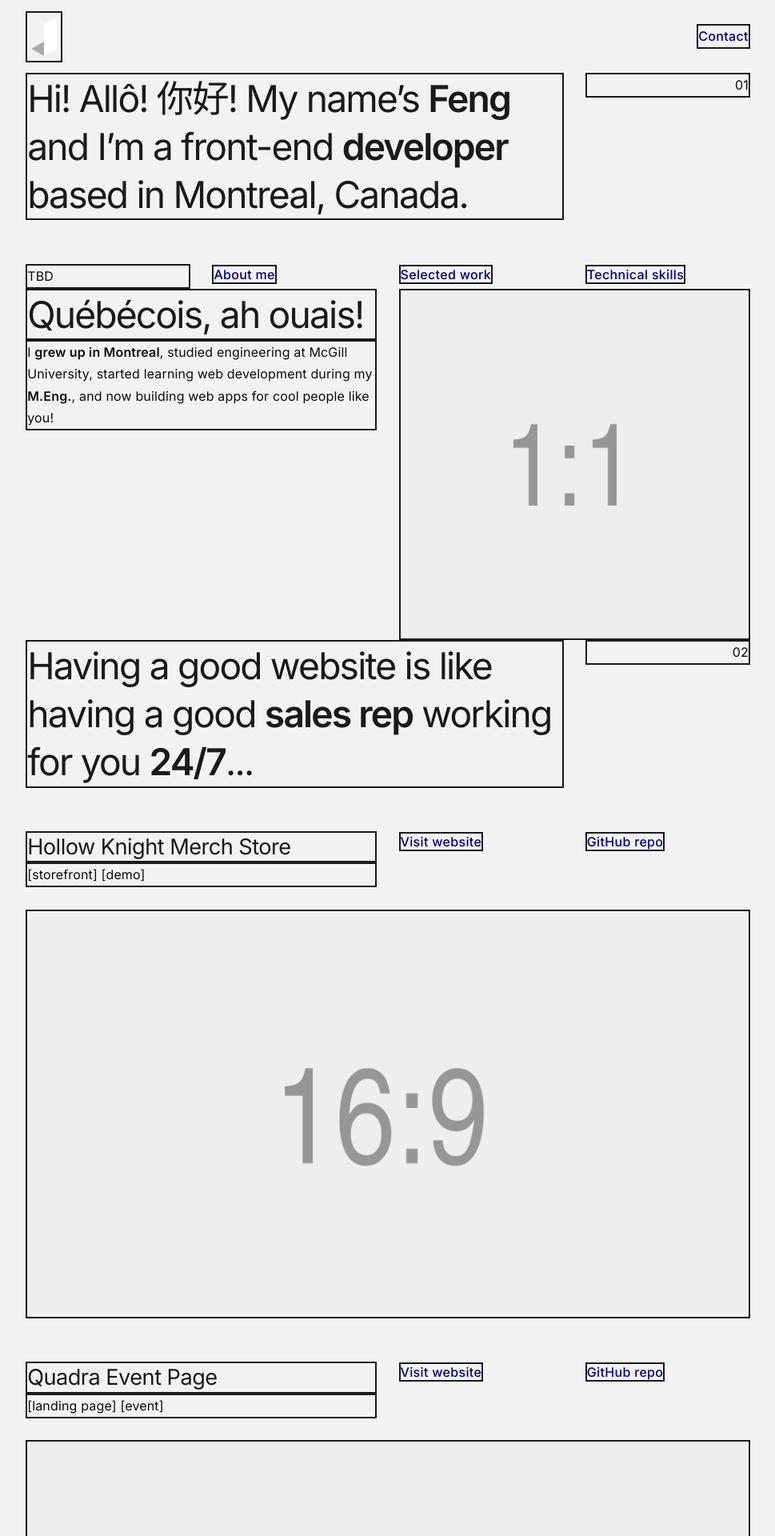
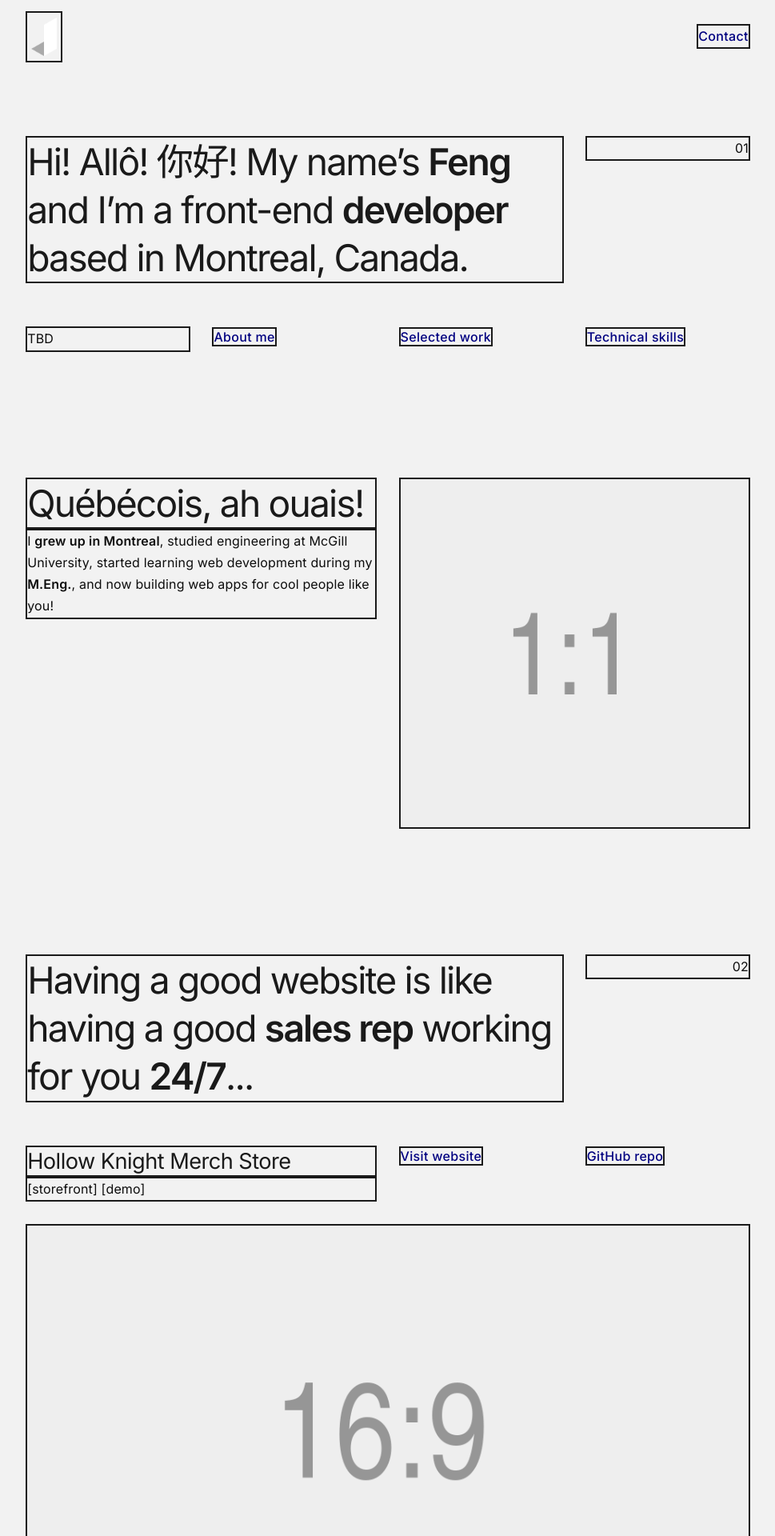
Before and after one commit to jingtianfeng/jtfeng-personal-1, a Jekyll site: the page built from index.html, in a window 1280 px wide. Shown: the top 1920 px of the page at 80% size, without its empty margins (155-1124 px from the left). Built offline with Jekyll 4.4.1, drawn with Linux system fonts in a browser that asks for light colours.

Commit message:
Update index: add .py-6 to all containers

```diff
--- a/index.html
+++ b/index.html
@@ -4,7 +4,7 @@ title: Front-End Developer
 ---
 
 <header id="frontend-header">
-    <div class="container">
+    <div class="container py-6">
         <div class="row">
             <div class="col-3">
                 <h1 class="border border-dark">
@@ -45,7 +45,7 @@ title: Front-End Developer
     </div>
 </header>
 <section id="frontend-about">
-    <div class="container">
+    <div class="container py-6">
         <div class="row gy-4">
             <div class="col-4 col-md-2">
                 <h2 class="border border-dark">
@@ -67,7 +67,7 @@ title: Front-End Developer
     </div>
 </section>
 <section id="frontend-work">
-    <div class="container">
+    <div class="container py-6">
         <div class="row">
             <div class="col-3">
                 <h2 class="border border-dark">
@@ -144,7 +144,7 @@ title: Front-End Developer
     </div>
 </section>
 <section id="frontend-skill">
-    <div class="container">
+    <div class="container py-6">
         <div class="row">
             <div class="col-3">
                 <h2 class="border border-dark">
```
